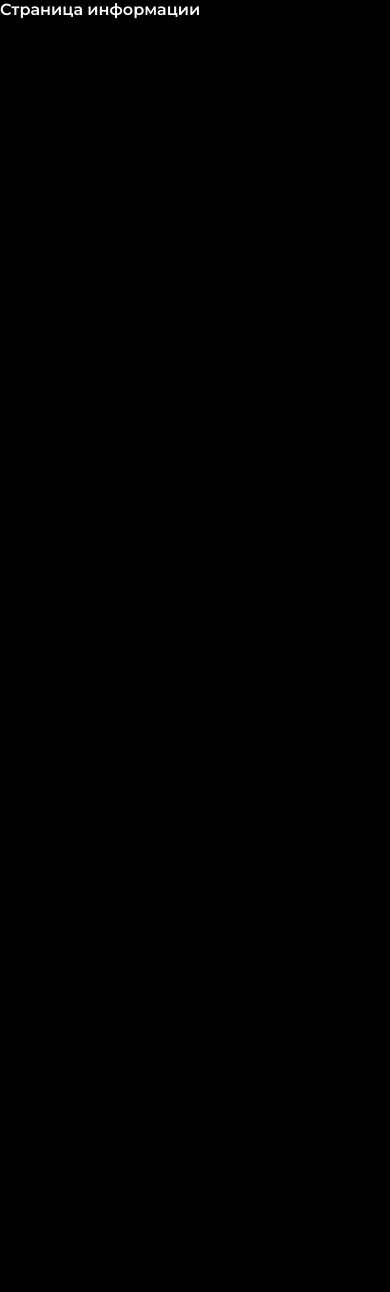
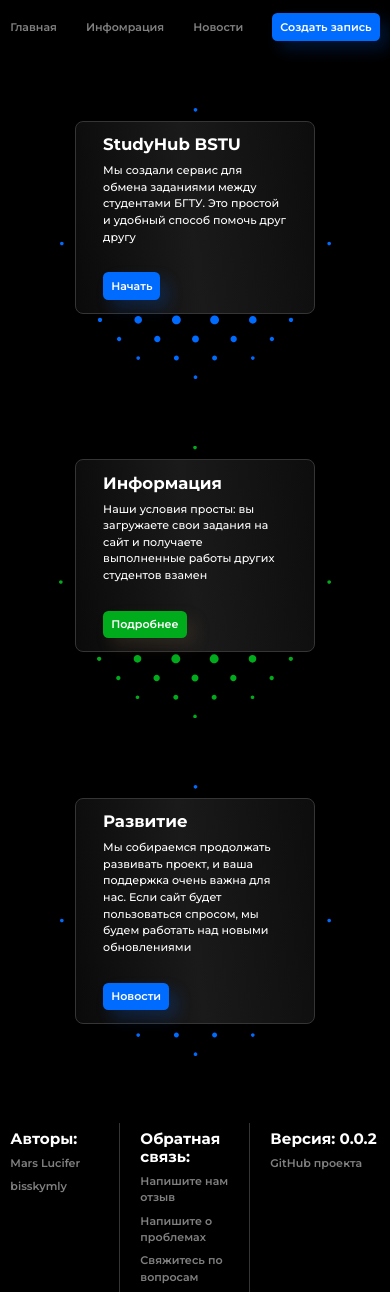
Before and after one commit to Mars-Lucifer/SudyHub-BSTU, a Next.js app: page /info in a window 390 px wide. Before the commit the page ends 844 px from the top, so only its background shows below. Built offline with nearby package versions, Linux system fonts and the light colour scheme.

Commit message:
add page 'info'

```diff
--- /dev/null
+++ b/app/footer.js
@@ -0,0 +1,31 @@
+import Link from "next/link"
+
+export default function Footer() {
+  return (
+    <section className="container margin-50">
+      <div className="row">
+        <div className="col-4">
+            <div className="flex flex-column flex-start gap-5 padding-tb-5 border-right-gray height-full">
+                <h4 className="white margin-0">Авторы:</h4>
+                <Link href="https://t.me/Mars_Lucifer" className="link gray">Mars Lucifer</Link>
+                <Link href="https://t.me/Not_So_Green" className="link gray">bisskymly</Link>
+            </div>
+        </div>
+        <div className="col-4">
+            <div className="flex flex-column flex-start gap-5 padding-tb-5 border-right-gray height-full">
+                <h4 className="white margin-0">Обратная связь:</h4>
+                <Link href="" className="link gray">Напишите нам отзыв</Link>
+                <Link href="" className="link gray">Напишите о проблемах</Link>
+                <Link href="" className="link gray">Свяжитесь по вопросам</Link>
+            </div>
+        </div>
+        <div className="col-4">
+            <div className="flex flex-column flex-start gap-5 padding-tb-5 height-full">
+                <h4 className="white margin-0">Версия: 0.0.2</h4>
+                <Link href="https://github.com/Mars-Lucifer/SudyHub-BSTU" className="link gray">GitHub проекта</Link>
+            </div>
+        </div>
+      </div>
+    </section>
+  )
+}
--- a/app/globals.css
+++ b/app/globals.css
@@ -3,14 +3,22 @@
     --index: calc(1vh + 1vw);
     /* Color */
     --blue: #006BFF;
+    --blue-20: rgba(0,107,255,0.2);
     --gray: #1E1E1E;
     --gray-gradient-1: linear-gradient(83deg, #0A0A0A 0%, #1A1A1A 48.33%, #0D0D0D 100%);
     --gray-gradient-2: linear-gradient(83deg, #0D0D0D 0%, #1F1F1F 36.35%, #0D0D0D 68.75%, #1A1A1A 100%);
     --gray-stoke: #353535;
     --gray-text: #808080;
     --green: #00AB1C;
+    --green-20: rgba(130,100,67,0.2);
     --red: #B20000;
     --yellow: #FF9500;
+}
+.white {color: white;}
+.gray {color: var(--gray-text);}
+
+.border-right-gray {
+    border-right: 0.5px var(--gray-stoke) solid;
 }
 
 
@@ -19,7 +27,7 @@
 /* Text */
 html {
     color: white;
-    font-size: 10px;
+    font-size: calc(var(--index) * 1.12);
     font-weight: 500; /* Medium */
 }
 
@@ -35,17 +43,52 @@
     font-weight: 700; /* Bold */
 }
 
+h4 {
+    color: white;
+    font-size: 1.1rem;
+    font-weight: 700; /* Bold */
+}
+
 p {
     color: white;
     font-size: 0.8rem;
     font-weight: 500; /* Medium */
 }
 
-a {
-    color: white;
+.link {
     text-decoration: none;
     font-size: 0.8rem;
     font-weight: 600; /* SemiBold */
+    transition-duration: 175ms;
+}
+.link:hover {
+    color: white;
+}
+
+.link-mini {
+    text-decoration: none;
+    font-size: 0.6rem;
+    font-weight: 600; /* SemiBold */
+    transition-duration: 175ms;
+}
+.link-mini:hover {
+    color: white;
+}
+
+.button {
+    color: white;
+    border-radius: calc(var(--index) * 0.43);
+    padding: calc(var(--index) * 0.43) calc(var(--index) * 0.65);
+}
+
+.but-blue {
+    background-color: var(--blue);
+    box-shadow: calc(var(--index) * 0.65) calc(var(--index) * 0.65) calc(var(--index) * 1.3) var(--blue-20);
+}
+
+.but-green {
+    background-color: var(--green);
+    box-shadow: calc(var(--index) * 0.65) calc(var(--index) * 0.65) calc(var(--index) * 1.3) var(--green-20);
 }
 
 
@@ -59,14 +102,51 @@
 .block {
     display: flex;
     flex-direction: column;
-    gap: calc(var(--index) * 1.087);
     border: 0.5px var(--gray-stoke) solid;
     padding: calc(var(--index) * 1.087) calc(var(--index) * 2.17);
     border-radius: calc(var(--index) * 0.65);
 }
 
+.height-200 {height: calc(var(--index) * 22);}
+.height-full {height: 100%;}
+
 .back-1 {background: var(--gray-gradient-1);}
 .back-2 {background: var(--gray-gradient-2);}
+.back-b-green {background: url('../public/img/back1.svg');}
+.back-b-blue {background: url('../public/img/back2.svg');}
+.back-fill {
+    background-position: center;
+    background-repeat: no-repeat;
+    background-size: contain;
+}
 
+.gap-0 {gap: 0;}
+.gap-10 {
+    gap: calc(var(--index) * 1.088);
+}
+.gap-5 {
+    gap: calc(var(--index) * 0.54)!important;
+}
+
+.flex {display: flex;}
+.flex-column {flex-direction: column;}
 .flex-center {align-items: center;}
 .flex-start {align-items: start;}
+.flex-between {justify-content: space-between;}
+.flex-align-center {align-items: center;}
+
+
+
+
+/* Margin & Padding */
+.margin-50 {
+    margin-top: calc(var(--index) * 5.43);
+}
+.margin-10 {
+    margin-top: calc(var(--index) * 1.087);
+}
+.margin-0 {margin: 0;}
+
+.padding-tb-5 {
+    padding: calc(var(--index) * 0.54) 0;
+}
--- /dev/null
+++ b/app/header.js
@@ -0,0 +1,18 @@
+import Link from "next/link"
+
+export default function Header() {
+  return (
+    <section className="container margin-10">
+      <div className="row">
+        <div className="col-12">
+            <div className="flex flex-between flex-align-center">
+                <Link href="/" className="link gray">Главная</Link>
+                <Link href="/info" className="link gray">Инфомрация</Link>
+                <Link href="/news" className="link gray">Новости</Link>
+                <Link href="/create" className="button but-blue link">Создать запись</Link>
+            </div>
+        </div>
+      </div>
+    </section>
+  )
+}
--- a/app/info/page.js
+++ b/app/info/page.js
@@ -1,5 +1,53 @@
+import Header from "../header"
+import Footer from "../footer"
+import Link from "next/link"
+
 export default function Info() {
     return (
-        <h2>Страница информации</h2>
+        <div>
+            <Header></Header>
+            <section className="container margin-50 back-fill back-b-blue height-200">
+                <div className="row">
+                    <div className="col-2 col-md-3"></div>
+                    <div className="col-8 col-md-6">
+                        <div className="block back-1 flex-start gap-0 margin-10">
+                            <h3>StudyHub BSTU</h3>
+                            <p>Мы создали сервис для обмена заданиями между студентами БГТУ. Это простой и удобный способ помочь друг другу</p>
+                            <Link href="/" className="button but-blue link margin-10">Начать</Link>
+                        </div>
+                    </div>
+                    <div className="col-2 col-md-3"></div>
+                </div>
+            </section>
+
+            <section className="container margin-50 back-fill back-b-green height-200">
+                <div className="row">
+                    <div className="col-2 col-md-3"></div>
+                    <div className="col-8 col-md-6">
+                        <div className="block back-1 flex-start gap-0 margin-10">
+                            <h3>Информация</h3>
+                            <p>Наши условия просты: вы загружаете свои задания на сайт и получаете выполненные работы других студентов взамен</p>
+                            <Link href="/search-info" className="button but-green link margin-10">Подробнее</Link>
+                        </div>
+                    </div>
+                    <div className="col-2 col-md-3"></div>
+                </div>
+            </section>
+
+            <section className="container margin-50 back-fill back-b-blue height-200">
+                <div className="row">
+                    <div className="col-2 col-md-3"></div>
+                    <div className="col-8 col-md-6">
+                        <div className="block back-1 flex-start gap-0 margin-10">
+                            <h3>Развитие</h3>
+                            <p>Мы собираемся продолжать развивать проект, и ваша поддержка очень важна для нас. Если сайт будет пользоваться спросом, мы будем работать над новыми обновлениями</p>
+                            <Link href="/news" className="button but-blue link margin-10">Новости</Link>
+                        </div>
+                    </div>
+                    <div className="col-2 col-md-3"></div>
+                </div>
+            </section>
+            <Footer></Footer>
+        </div>
     )
 }
--- a/app/page.js
+++ b/app/page.js
@@ -2,7 +2,6 @@
 
 export default function Home() {
   return (
-    <section className="container">
     <section className="container">
       <div className="row">
         <div className="col-12 flex-center">
@@ -13,6 +12,5 @@
         </div>
       </div>
     </section>
-    </section>
   )
 }
```
Also changed, not shown: package.json (line endings or trailing spaces), public/img/back1.svg (added), public/img/back2.svg (added). Lines whose indentation alone changed are shown as unchanged.
